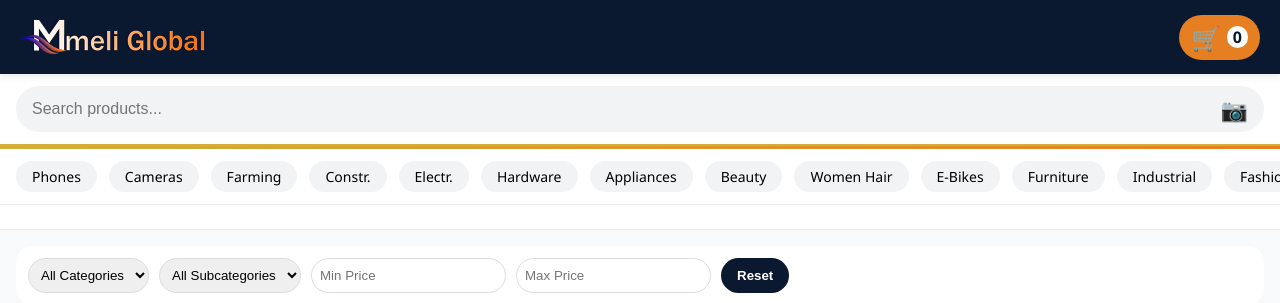
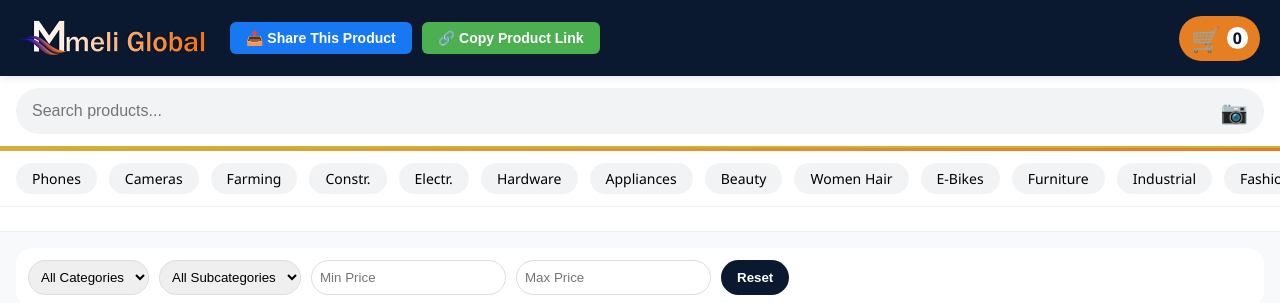
Before and after one commit to MmeliGlobal/Mmeli-Global, a plain HTML site: page index.html in a window 1280 px wide. Shown: the top 303 px of the page. Drawn offline with nearby package versions, Linux system fonts and the light colour scheme; no server answers.

Commit message:
Update index.html

```diff
--- a/index.html
+++ b/index.html
@@ -342,6 +342,79 @@
   <div onclick="switchPage('account')">👤</div>
 </nav>
 
+<script>
+(function() {
+  // Find the product image on the page (look for img with product class or the first large image)
+  let productImg = document.querySelector('img.product-image, img[class*="product"], img[src*="product"], .product-image img, img');
+
+  if (!productImg) {
+    console.warn('No product image found. Buttons not added.');
+    return;
+  }
+
+  // Create container for buttons
+  let container = document.createElement('div');
+  container.style.margin = '10px 0';
+  container.style.display = 'flex';
+  container.style.gap = '10px';
+  container.style.flexWrap = 'wrap';
+
+  // Create Share button
+  let shareBtn = document.createElement('button');
+  shareBtn.textContent = '📤 Share This Product';
+  shareBtn.style.padding = '8px 16px';
+  shareBtn.style.backgroundColor = '#1877f2';
+  shareBtn.style.color = 'white';
+  shareBtn.style.border = 'none';
+  shareBtn.style.borderRadius = '6px';
+  shareBtn.style.cursor = 'pointer';
+  shareBtn.style.fontSize = '14px';
+
+  // Create Copy Link button
+  let copyBtn = document.createElement('button');
+  copyBtn.textContent = '🔗 Copy Product Link';
+  copyBtn.style.padding = '8px 16px';
+  copyBtn.style.backgroundColor = '#4CAF50';
+  copyBtn.style.color = 'white';
+  copyBtn.style.border = 'none';
+  copyBtn.style.borderRadius = '6px';
+  copyBtn.style.cursor = 'pointer';
+  copyBtn.style.fontSize = '14px';
+
+  container.appendChild(shareBtn);
+  container.appendChild(copyBtn);
+
+  // Insert buttons right after the product image
+  productImg.parentNode.insertBefore(container, productImg.nextSibling);
+
+  // Share functionality
+  shareBtn.addEventListener('click', async () => {
+    if (navigator.share) {
+      try {
+        await navigator.share({
+          title: document.title || 'Mmeli Global Product',
+          text: 'Check out this product!',
+          url: window.location.href
+        });
+      } catch (err) {
+        console.log('Share canceled or failed:', err);
+      }
+    } else {
+      alert('Your browser does not support native sharing. Use the Copy Link button instead.');
+    }
+  });
+
+  // Copy link functionality
+  copyBtn.addEventListener('click', () => {
+    navigator.clipboard.writeText(window.location.href).then(() => {
+      alert('Product link copied to clipboard!');
+    }).catch(() => {
+      alert('Failed to copy. Please copy the URL from address bar.');
+    });
+  });
+})();
+</script>
+
 <script src="script.js"></script>
 </body>
 </html>
```
